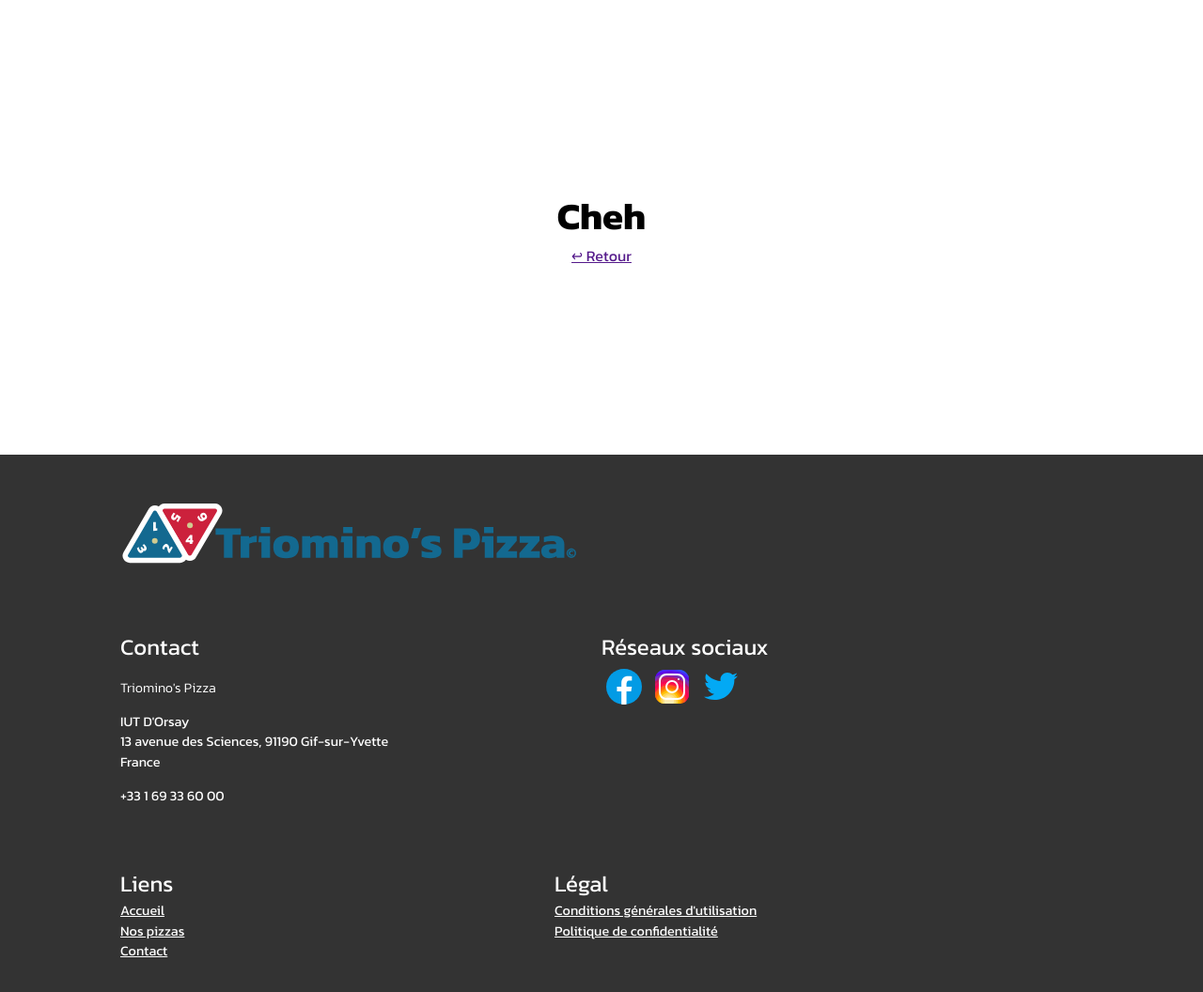
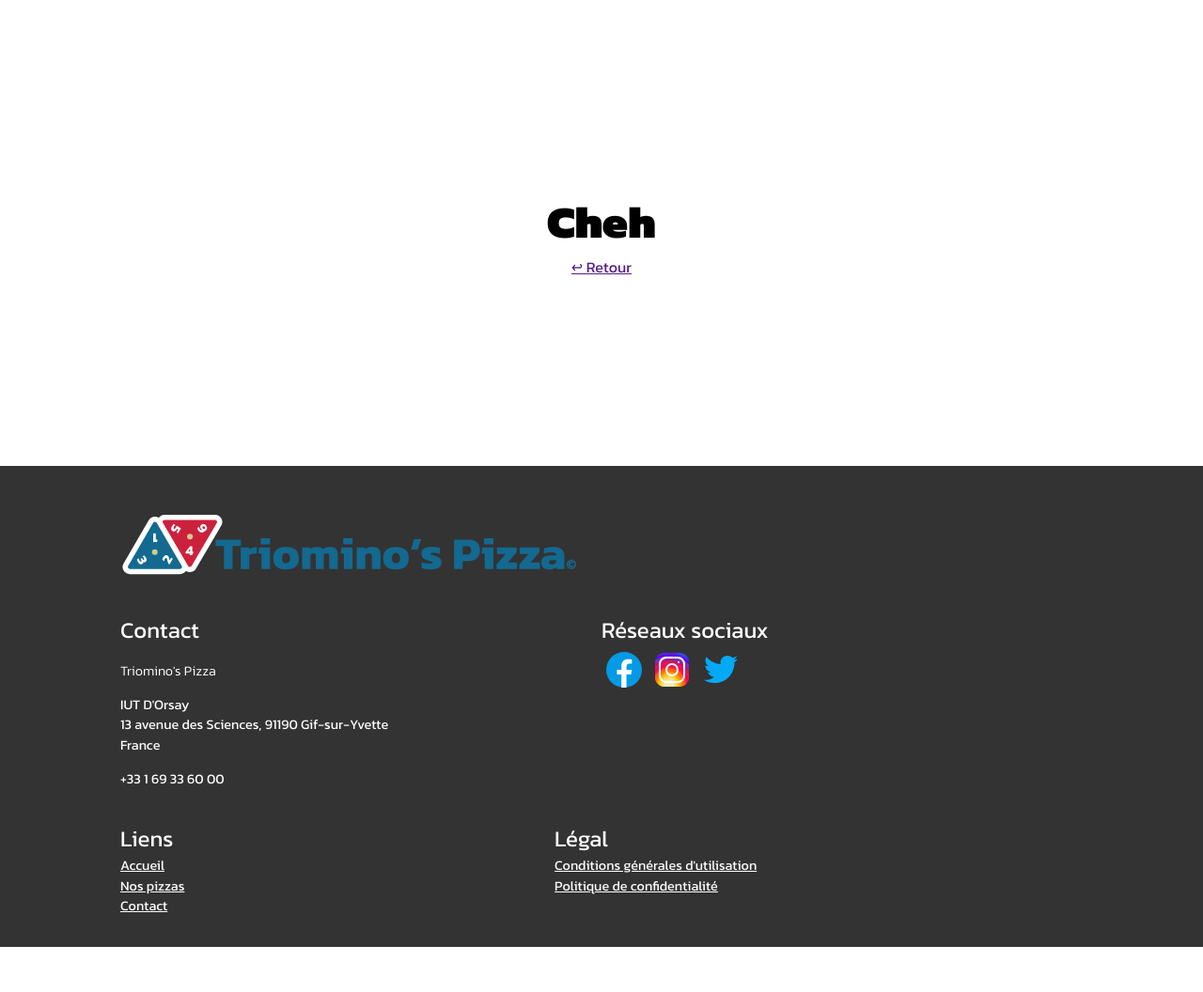
Before and after one commit to Triominos-Pizza/website, a PHP site: page /pages/forgot-password.php in a window 1280 px wide. Shown: the part 95-1151 px from the top of the page at 94% size. After the commit the page ends 1103 px from the top, so only its background shows below. Run offline with PHP 8.4, Linux system fonts and the light colour scheme; the visitor is signed in with stand-in values (Sample User, id 1); data that the repository does not hold is empty; a stand-in replaces the project's code that opens the database connection.

Commit message:
Fixed titles css

```diff
--- a/css/components/titles.css
+++ b/css/components/titles.css
@@ -1,7 +1,7 @@
 h1 {
-    font-weight: bold;
-    font-size: 2.5rem;
-    margin-top: 1rem;
+    font-weight: 800;
+    font-size: 3rem;
+    margin-top: 2rem;
     margin-bottom: 0;
     margin-inline: 0;
 }
@@ -9,7 +9,7 @@ h1 {
 h2 {
     font-weight: bold;
     font-size: 2rem;
-    margin-top: 1rem;
+    margin-top: 1.5rem;
     margin-bottom: 0;
     margin-inline: 0;
 }
@@ -17,7 +17,7 @@ h2 {
 h3 {
     font-weight: normal;
     font-size: 1.5rem;
-    margin-top: 1rem;
+    margin-top: 1.25rem;
     margin-bottom: 0;
     margin-inline: 0;
 }
--- a/css/pages/account.css
+++ b/css/pages/account.css
@@ -12,7 +12,3 @@ div.profile-picture .profile-picture-img {
     border: 2px solid black;
     margin-inline: 20px;
 }
-
-h3 {
-    margin-top: 50px;
-}
```
